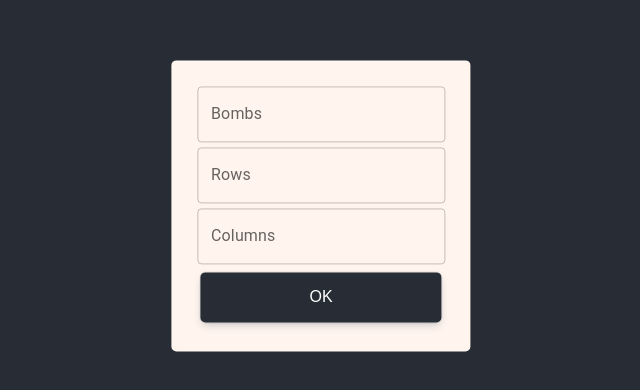
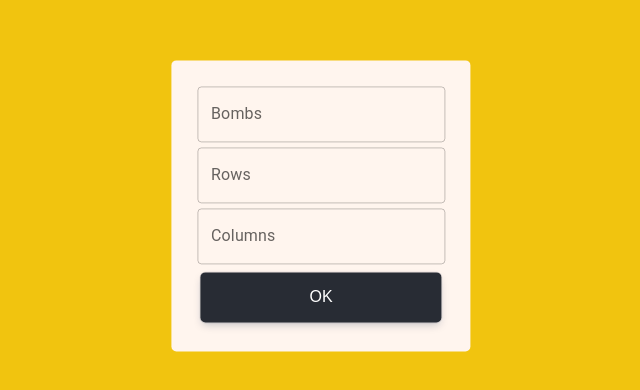
Before and after one commit to sagivmis/MineSweeper, a React (Create React App) app: page / in a window 1280 px wide. Shown: the part 194-584 px from the top of the page, without its empty margins (319-959 px from the left). Built offline with nearby package versions, Linux system fonts and the light colour scheme.

Commit message:
Changed background color of app

```diff
--- a/src/components/App/App.css
+++ b/src/components/App/App.css
@@ -1,5 +1,5 @@
 .App {
-    text-align: center;
-    height: 100vh;
-    background-color: #282c34;
+  text-align: center;
+  height: 100vh;
+  background-color: #f1c40f;
 }
```
